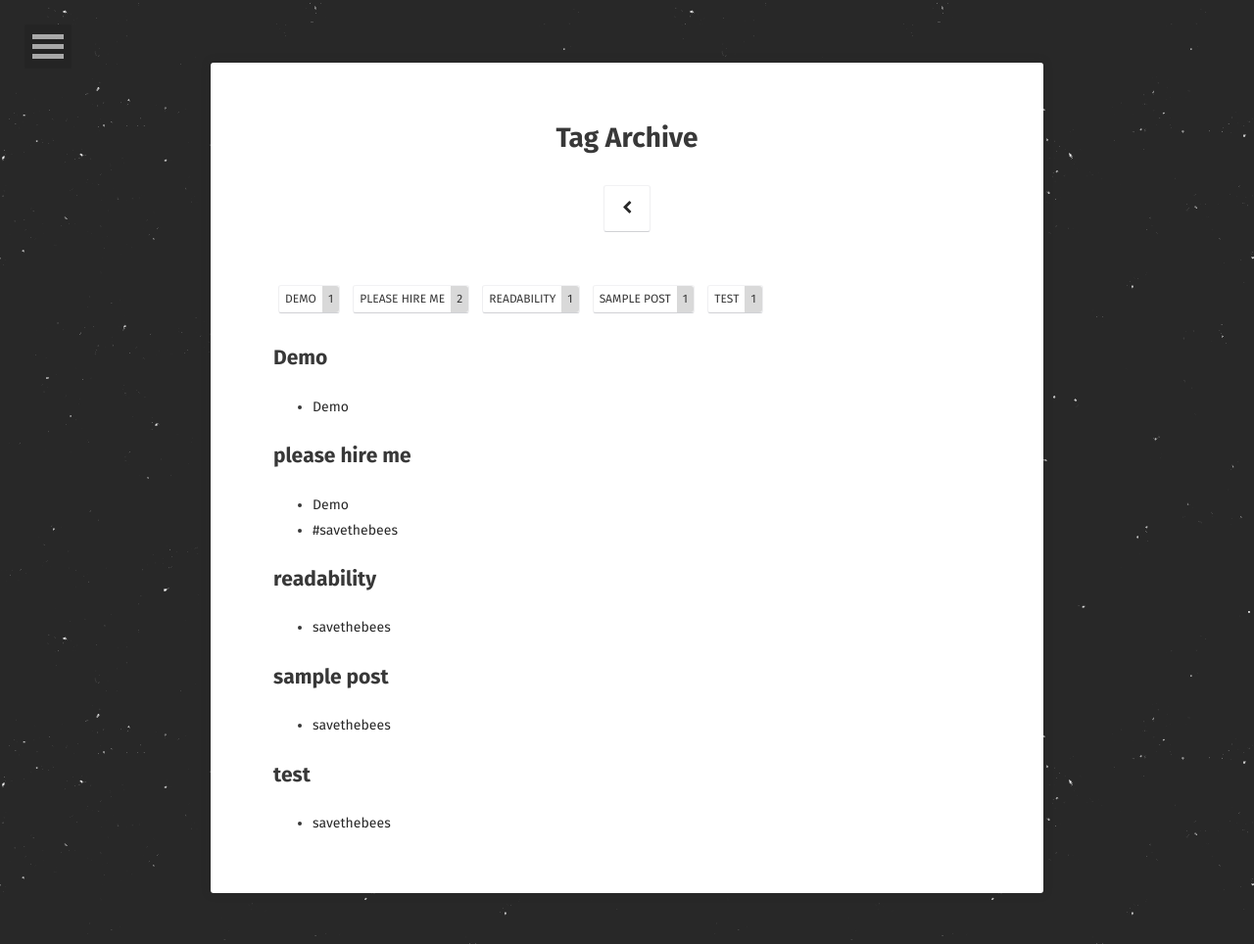
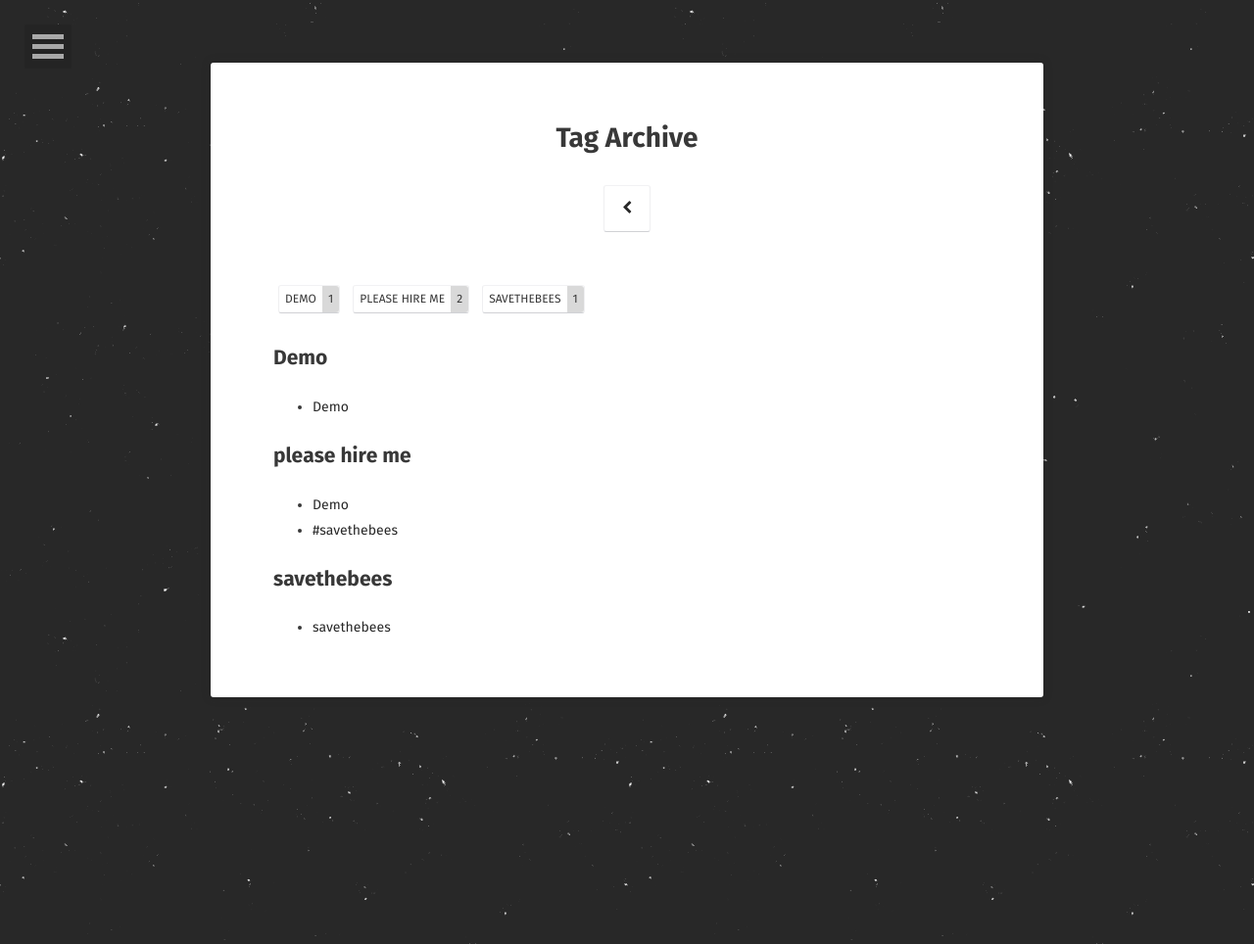
Before and after one commit to sammie-anie/portfolio, a Jekyll site: the page built from tags/index.html, in a window 1280 px wide. Shown: the whole page at 98% size. Built offline with Jekyll 4.4.1, drawn with Linux system fonts in a browser that asks for light colours; some web fonts are replaced.

Commit message:
Update 2012-05-22-readability-post.md

```diff
--- a/_posts/2012-05-22-readability-post.md
+++ b/_posts/2012-05-22-readability-post.md
@@ -2,8 +2,8 @@
 layout: post
 title: "savethebees"
 date: 2012-05-22
-excerpt: "A ton of text to test readability."
-tags: [sample post, readability, test]
+excerpt: "#savethebees"
+tags: [savethebees]
 comments: true
 ---
 
```
